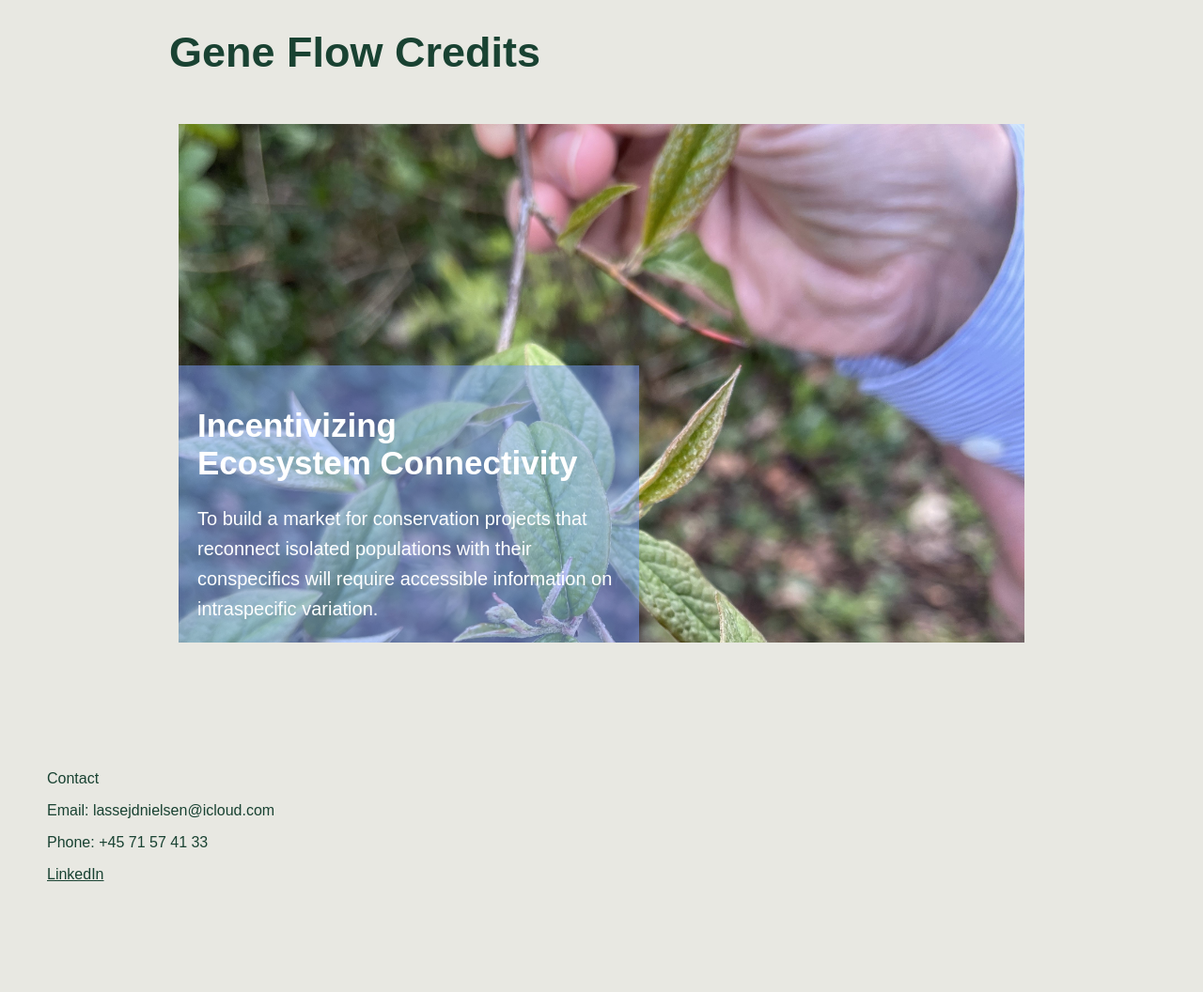
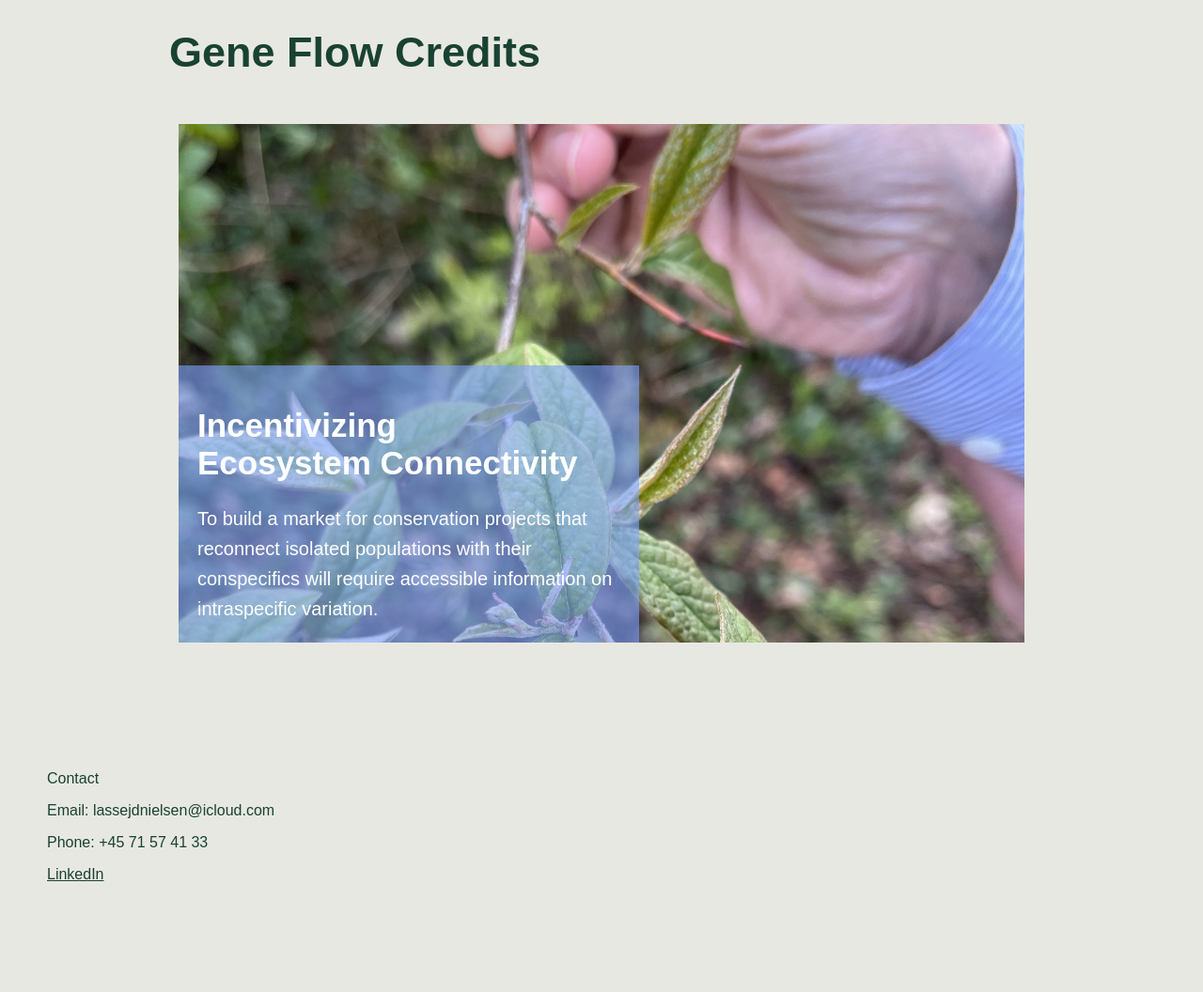
Before and after one commit to ljdnielsen/environmentalresearch-tech.github.io, a Jekyll site: the page built from README.md, in a window 1280 px wide. Shown: the whole page at 94% size. Built offline with Jekyll 4.4.1, drawn with Linux system fonts in a browser that asks for light colours; our own code applies the rules of GitHub Pages for plain Markdown files.

Commit message:
reduced transparancy of text-overlay

```diff
--- a/_layouts/default.html
+++ b/_layouts/default.html
@@ -42,7 +42,7 @@
             position: absolute;
             bottom: 0;
             left: 0;
-            background-color: rgba(125, 162, 255, 0.5); /* Semi-transparent blue */
+            background-color: rgba(125, 162, 255, 0.6); /* Semi-transparent blue */
             color: white;
             width: 50%;
             padding: 20px;
```
